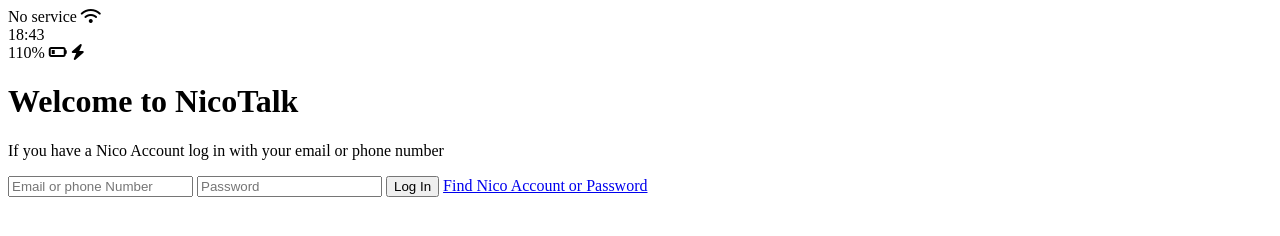
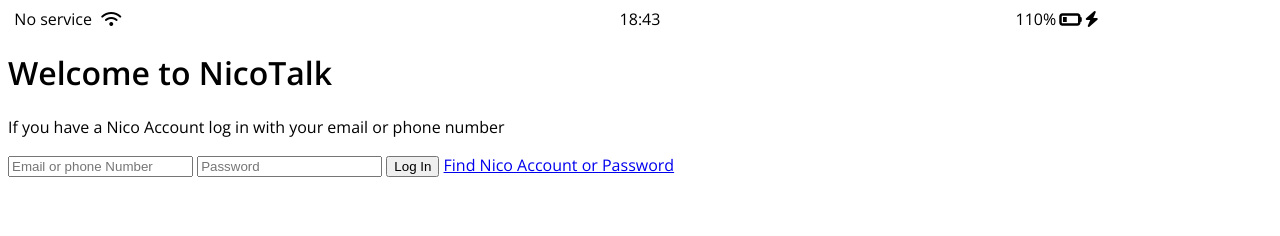
Before and after one commit to tmdqls2257/kokoaclone, a plain HTML site: page kakao/index.html in a window 1280 px wide. Drawn offline with nearby package versions, Linux system fonts and the light colour scheme.

Commit message:
status-update

```diff
--- /dev/null
+++ b/kakao/CSS/styles.css
@@ -0,0 +1,31 @@
+@import url('https://fonts.googleapis.com/css2?family=Open+Sans:wght@400;600&display=swap');
+:root {
+  --text-color: tomato;
+  --background-color: beige;
+  --main-color: yellow;
+}
+body {
+  font-family: 'Open Sans', sans-serif;
+}
+.status-bar {
+  display: flex;
+  justify-content: center;
+}
+.status-bar__column {
+  width: 33%;
+}
+.status-bar__column:first-child span {
+  margin-right: 5px;
+}
+.status-bar__column:nth-child(2) {
+  display: flex;
+  justify-content: center;
+}
+.status-bar__column:last-child {
+  display: flex;
+  justify-content: center;
+  align-items: center;
+}
+.status-bar__column .fa-battery-quarter {
+  margin: 0 3px;
+}
--- a/kakao/index.html
+++ b/kakao/index.html
@@ -4,10 +4,11 @@
     <meta http-equiv="X-UA-Compatible" content="IE=edge">
     <meta name="viewport" content="width=device-width, initial-scale=1.0">
     <title>Welcome to Nico Talk</title>
+    <link rel="stylesheet" href="css/styles.css"/>
     <script src="https://kit.fontawesome.com/4e31893d56.js" crossorigin="anonymous"></script>
 </head>
 <body>
-    <div id="status-bar">
+    <div class="status-bar">
         <div class="status-bar__column">
             <span>No service</span>
             <i class="fas fa-wifi"></i>
@@ -19,7 +20,7 @@
         </div>
         <div class="status-bar__column">
             <span>110%</span>
-            <i class="fas fa-battery-quarter"></i>
+            <i class="fas fa-battery-quarter fa-lg"></i>
             <i class="fas fa-bolt"></i>
             <!-- Battery Icon -->
             <!-- Lightning Icon-->
```
